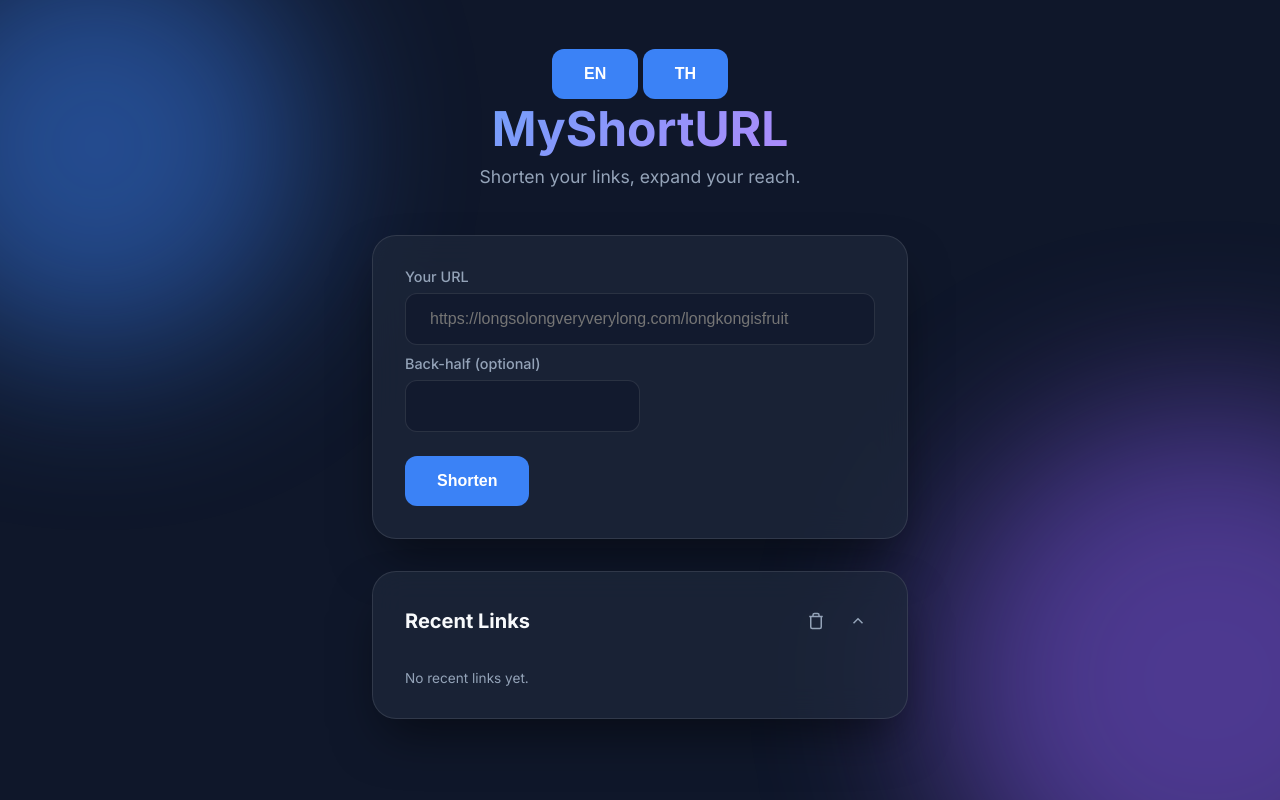
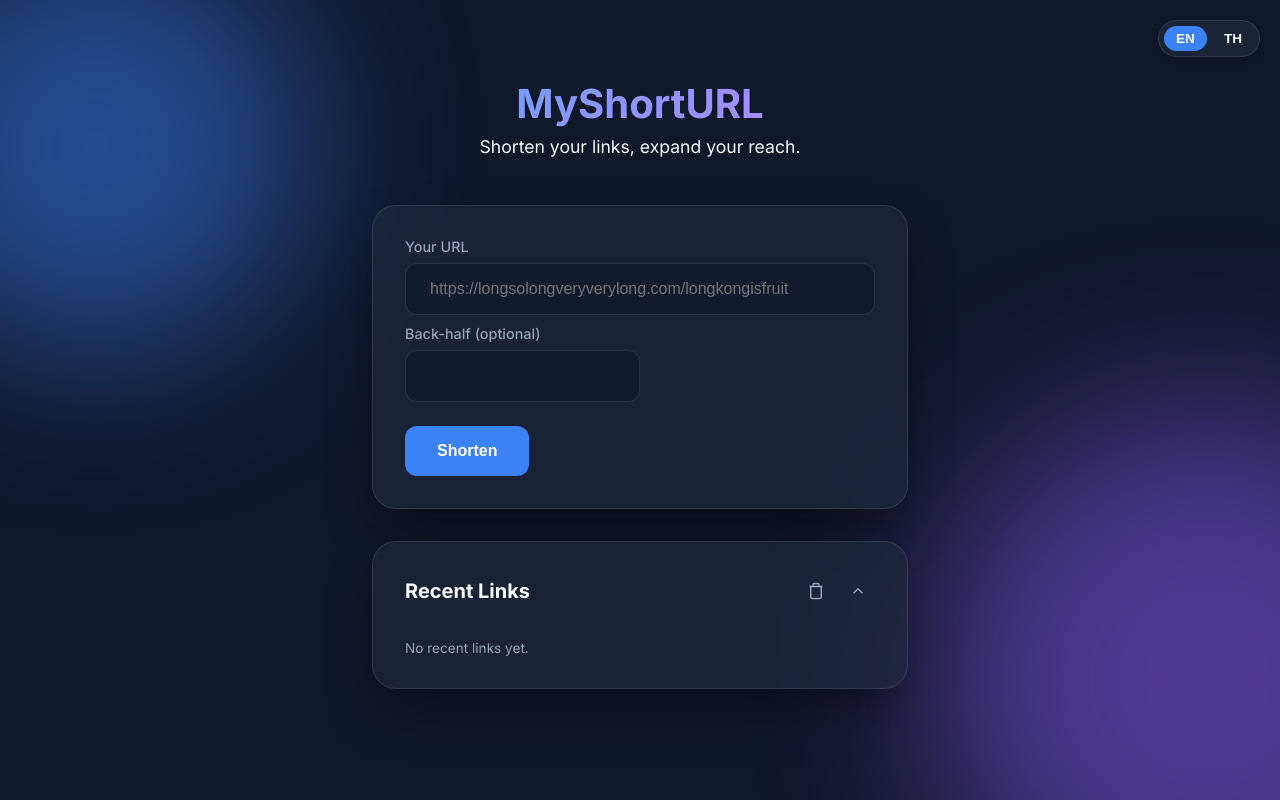
Before and after one commit to NathanKunsan/MyShortURL, a website: page public/index.html in a window 1280 px wide. Drawn offline with Linux system fonts and the light colour scheme.

Commit message:
Update styles for logo, subtitle, and language toggle
Adjusted logo font size and subtitle color. Added styles for language toggle and buttons.

```diff
--- a/public/style.css
+++ b/public/style.css
@@ -81,17 +81,55 @@
 }
 
 .logo {
-    font-size: 3rem;
+    font-size: 2.5rem;
     font-weight: 700;
+    margin-bottom: 0.5rem;
     background: linear-gradient(135deg, #60a5fa, #c084fc);
     -webkit-background-clip: text;
     -webkit-text-fill-color: transparent;
-    margin-bottom: 0.5rem;
 }
 
 .subtitle {
-    color: var(--text-secondary);
+    color: var(--text-light);
     font-size: 1.1rem;
+}
+
+/* Language Toggle */
+.lang-toggle {
+    position: fixed;
+    top: 20px;
+    right: 20px;
+    display: flex;
+    gap: 5px;
+    background: rgba(30, 41, 59, 0.8);
+    backdrop-filter: blur(12px);
+    -webkit-backdrop-filter: blur(12px);
+    padding: 5px;
+    border-radius: 20px;
+    border: 1px solid var(--glass-border);
+    z-index: 1000;
+    box-shadow: 0 4px 6px -1px rgba(0, 0, 0, 0.1);
+}
+
+.lang-btn {
+    background: none;
+    border: none;
+    color: var(--text-light);
+    font-size: 0.85rem;
+    font-weight: 600;
+    cursor: pointer;
+    padding: 5px 12px;
+    border-radius: 15px;
+    transition: all 0.3s ease;
+}
+
+.lang-btn:hover {
+    color: var(--text-color);
+}
+
+.lang-btn.active {
+    background: var(--accent-primary);
+    color: white;
 }
 
 /* Glassmorphism Panels */
```
